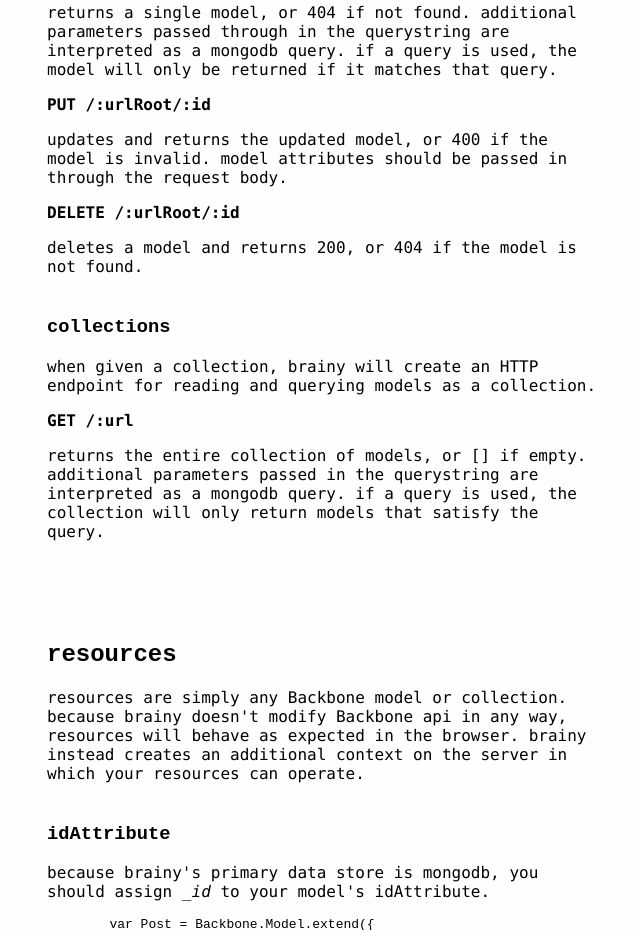
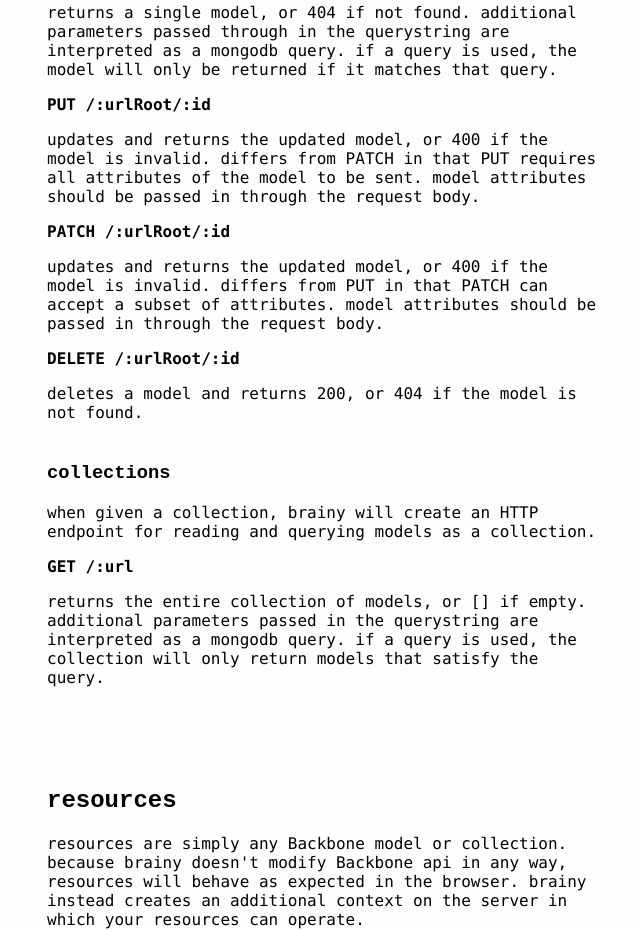
Before and after one commit to brainyio/brainyio.github.com, a website: page index.html in a window 1280 px wide. Shown: the part 1291-2221 px from the top of the page, without its empty margins (221-861 px from the left). Drawn offline with Linux system fonts and the light colour scheme.

Commit message:
adding patch docs

```diff
--- a/index.html
+++ b/index.html
@@ -74,7 +74,11 @@
 
       <p><strong>PUT /:urlRoot/:id</strong></p>
 
-      <p>updates and returns the updated model, or 400 if the model is invalid. model attributes should be passed in through the request body.</p>
+      <p>updates and returns the updated model, or 400 if the model is invalid. differs from PATCH in that PUT requires all attributes of the model to be sent. model attributes should be passed in through the request body.</p>
+
+      <p><strong>PATCH /:urlRoot/:id</strong></p>
+
+      <p>updates and returns the updated model, or 400 if the model is invalid. differs from PUT in that PATCH can accept a subset of attributes. model attributes should be passed in through the request body.</p>
 
       <p><strong>DELETE /:urlRoot/:id</strong></p>
 
```
